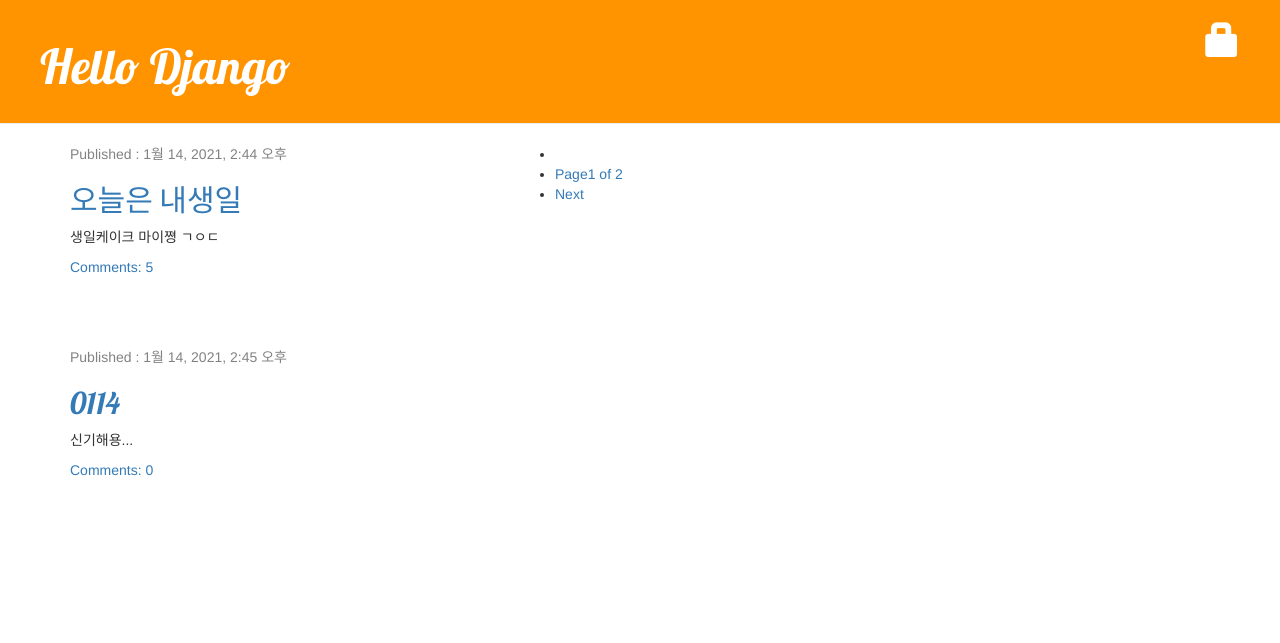
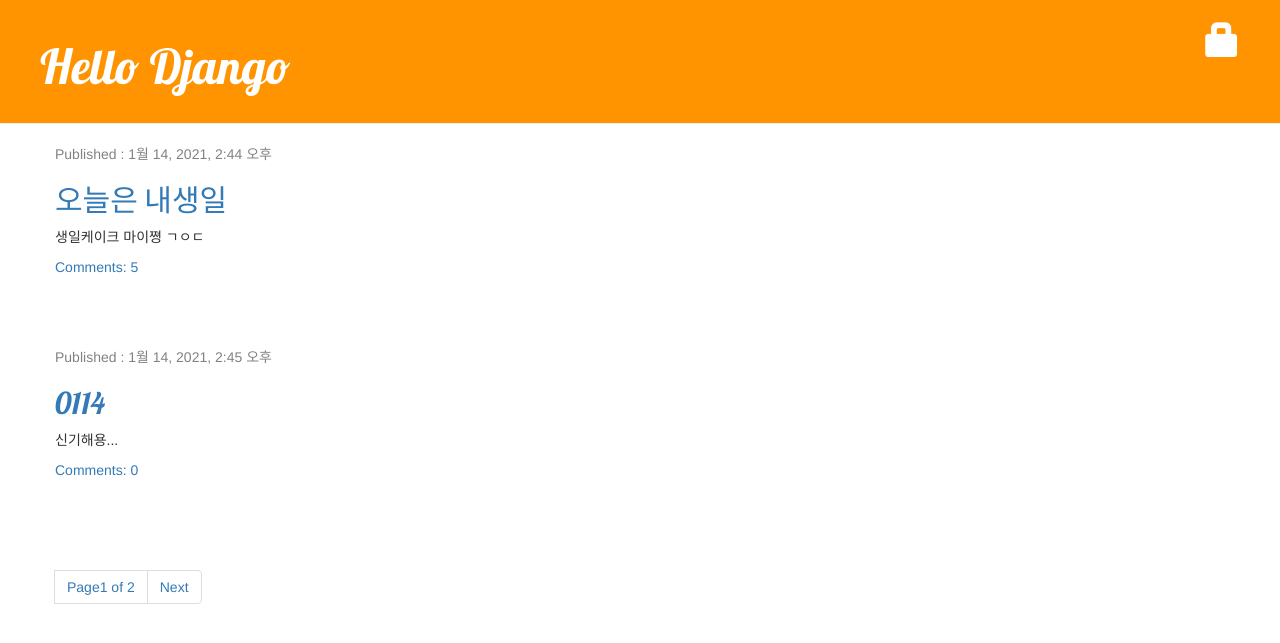
Before and after one commit to 6democratickim9/multicampus_django, a Django app: page / in a window 1280 px wide. Shown: the top 643 px of the page. Run offline with Django 3.2, Linux system fonts and the light colour scheme; data comes from the database, SQL or seed files in the repository; some libraries are stand-ins or nearby versions.

Commit message:
pagination updated

```diff
--- a/blog/templates/blog/post_list.html
+++ b/blog/templates/blog/post_list.html
@@ -2,7 +2,7 @@
 
 {% block content %}
     {% for post in posts %}
-    <div class="col-md-8">
+
         <div class="post">
             <div class="date">
                 <p>Published : {{post.published_date}}</p>
@@ -12,7 +12,7 @@
             <a href="{% url 'post_detail' pk=post.pk %}">Comments: {{post.approved_comments.count}}</a>
         </div>
         <!--    requests 메서드에 들어있는 중괄호는 하나 더 줘야됨-->
-    </div>
+
     {% endfor %}
 
     {% include  'blog/post_pagination.html' with page=posts %}
--- a/blog/templates/blog/post_pagination.html
+++ b/blog/templates/blog/post_pagination.html
@@ -1,5 +1,5 @@
 <nav>
-    <ul class="pagiation">
+    <ul class="pagination">
         <li class="page-item">
             {% if page.has_previous %}
                 <a class="page-link" href="?page={{page.previous_page_number}}">Previous</a>
--- a/blog/views.py
+++ b/blog/views.py
@@ -71,7 +71,7 @@
 
 @login_required
 # Post 등록 : Form 사용
-def post_new(request):
+def post_new_form(request):
     if request.method == 'POST':
         # 실제 등록 처리하기
         form = PostForm(request.POST)
@@ -143,7 +143,7 @@
     # 템플릿을 연결해주는 역할
 
     # Post 목록
-    def post_response(request):
+    def post_list_response(request):
         name = 'Django'
         response = HttpResponse(f'<h2>Hello {name}</h2>', content_type="text/html")
         response.write(f'<h2>Hello {name}</h2>')
```
Also changed, not shown: mydjango_prj/urls.py (+3 -9 lines).
